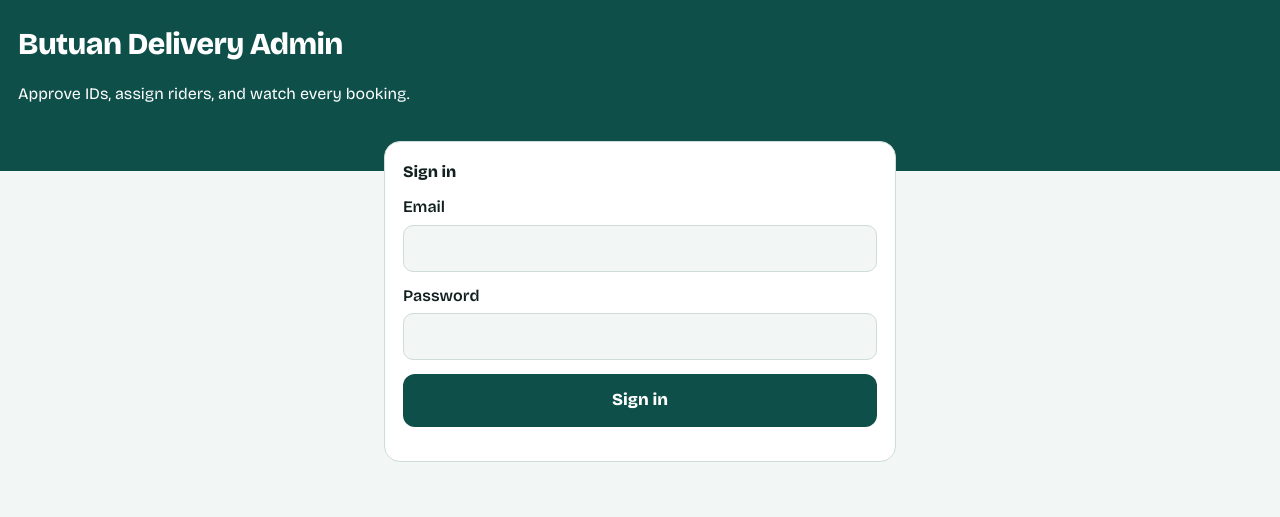
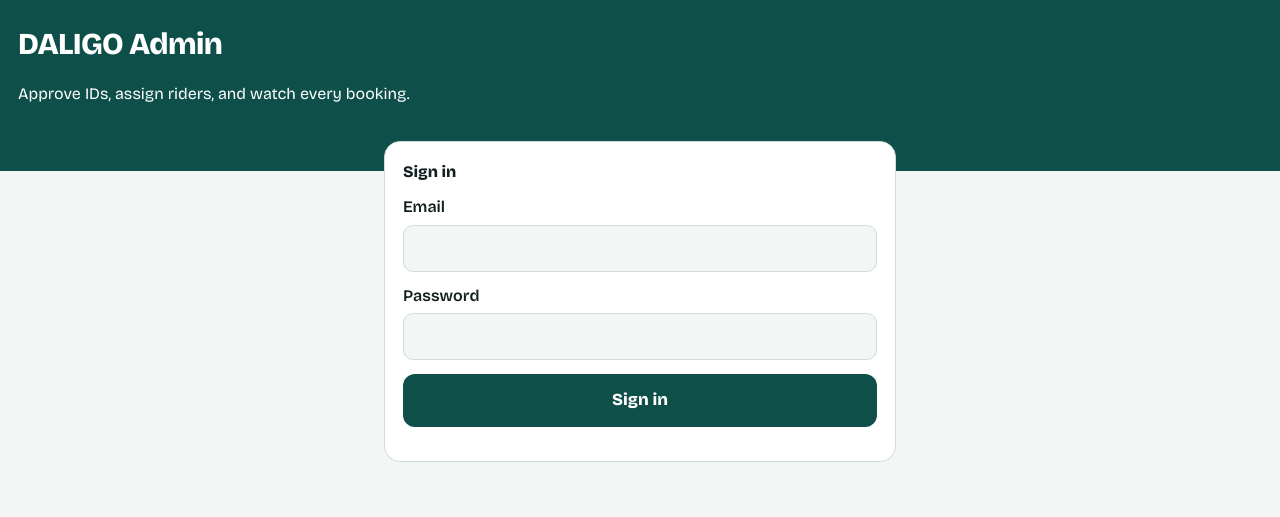
Before and after one commit to shanalopez0221-arch/Butuan-delivery, a plain HTML site: page admin.html in a window 1280 px wide. Drawn offline with nearby package versions, Linux system fonts and the light colour scheme; no server answers.

Commit message:
Add files via upload

```diff
--- a/admin.html
+++ b/admin.html
@@ -3,13 +3,13 @@
 <head>
 <meta charset="utf-8">
 <meta name="viewport" content="width=device-width, initial-scale=1, viewport-fit=cover">
-<title>Butuan Delivery Admin</title>
+<title>DALIGO Admin</title>
 <link rel="stylesheet" href="https://fonts.googleapis.com/css2?family=Bricolage+Grotesque:wght@400;600;800&display=swap">
 <link rel="stylesheet" href="style.css">
 </head>
 <body>
 <header>
-  <h1>Butuan Delivery Admin</h1>
+  <h1>DALIGO Admin</h1>
   <p>Approve IDs, assign riders, and watch every booking.</p>
 </header>
 <main>
```
